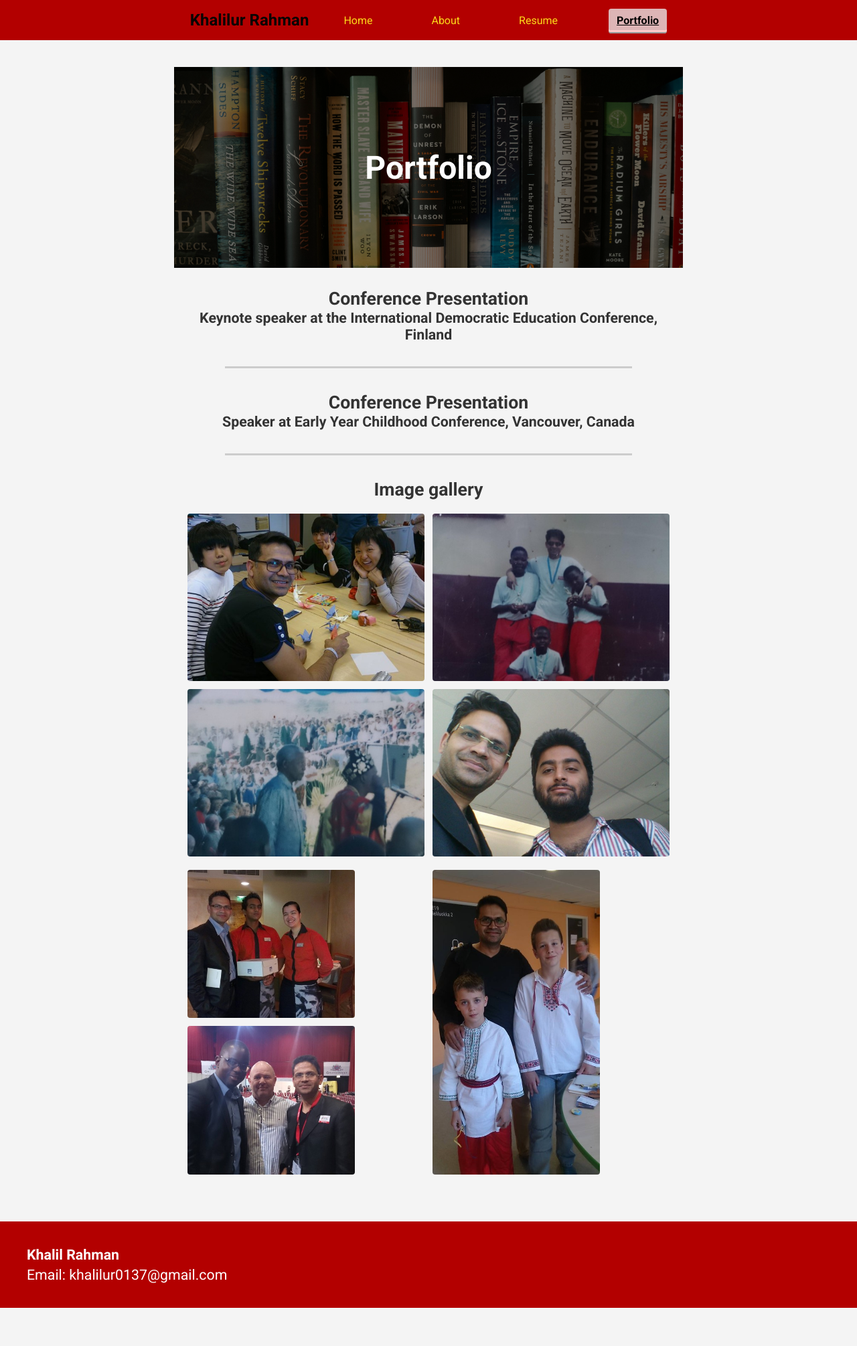
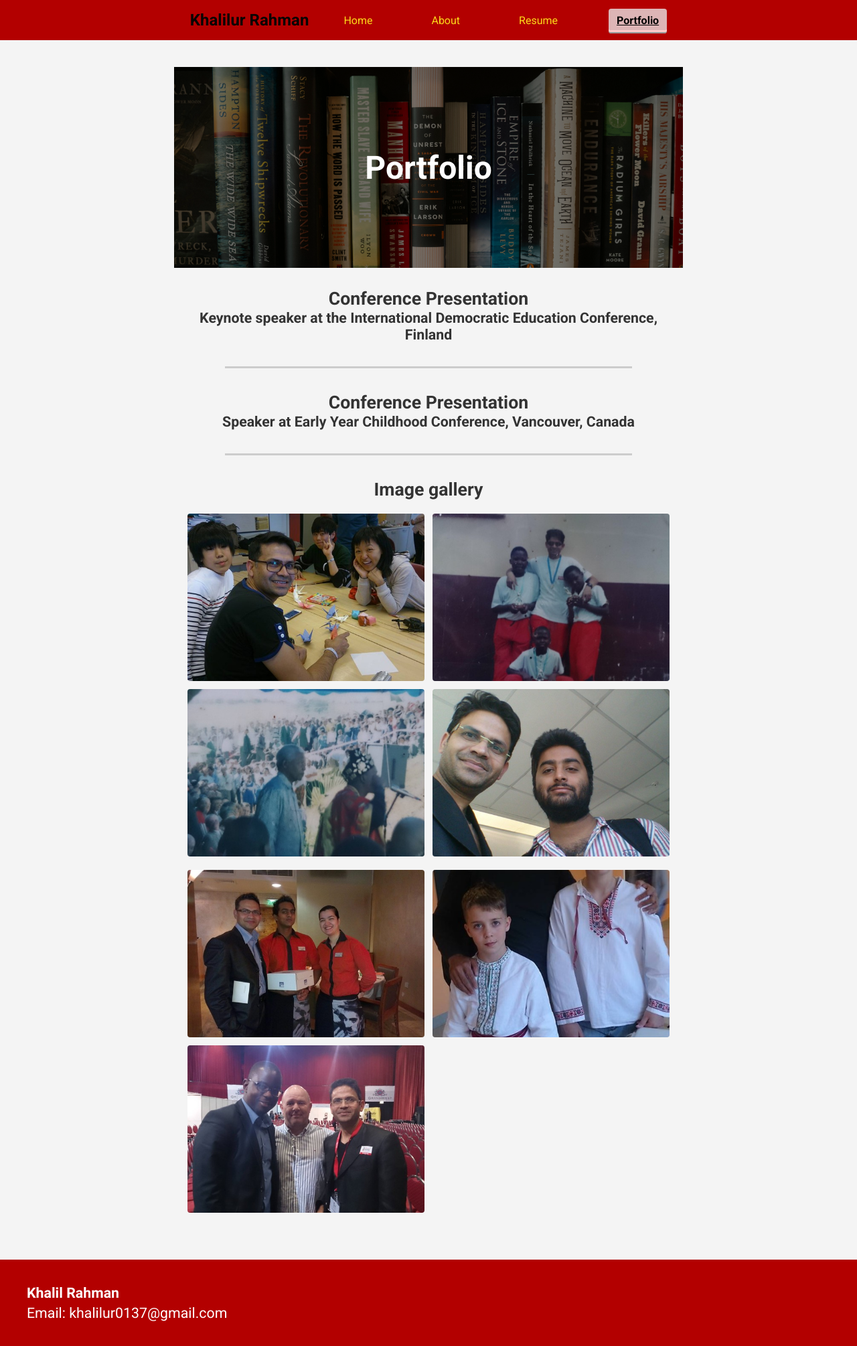
Before and after one commit to KayeSev97/KayeSev97.github.io, a Jekyll site: the page built from portfolio.md, in a window 1280 px wide. Shown: the whole page at 67% size. Built offline with Jekyll 4.4.1, drawn with Linux system fonts in a browser that asks for light colours; before the commit the page ends 1953 px from its top, so only the background shows below that.

Commit message:
Updated gallery layout 4

```diff
--- a/assets/css/style.css
+++ b/assets/css/style.css
@@ -393,8 +393,8 @@ footer {
 }
 
 .image-grid-custom img {
-  width: 250px;
-  height: 100%;
+  width: 100%;
+  height: 250px;
   object-fit: cover;
   border-radius: 4px;
   background-color: #f9f9f9;
```
